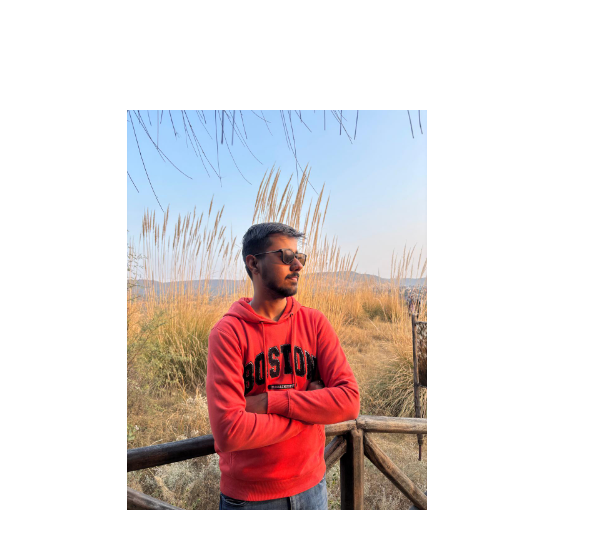
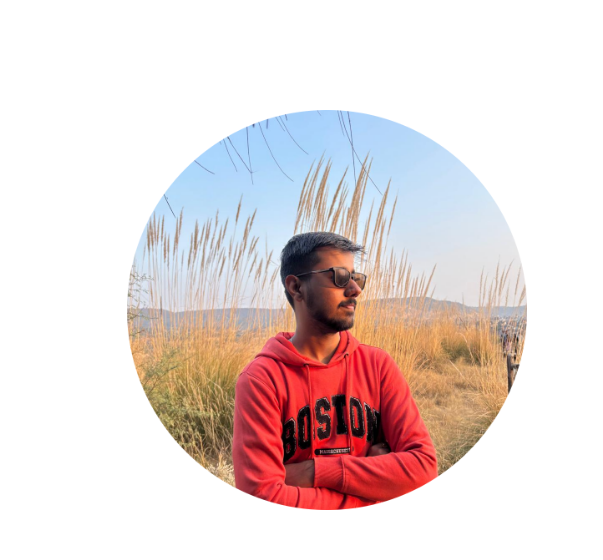
Before and after one commit to SaketJ3003/html-css-js-portfolio, a plain HTML site: page index.html in a window 1280 px wide. Shown: the part 174-734 px from the top of the page, 118-721 px from the left. Drawn offline with Linux system fonts and the light colour scheme.

Commit message:
Update index.html

```diff
--- a/index.html
+++ b/index.html
@@ -39,7 +39,7 @@
     </nav>
     <section id="profile">
         <div class="section__pic-container">
-            <img src="./assets/pc.png.jpg" alt="Saket Jangir profile pic">
+            <img src="./assets/pc.jpg" alt="Saket Jangir profile pic">
         </div>
         <div class="section__text">
             <p class="section__text__p1">Hello, I'm</p>
```
